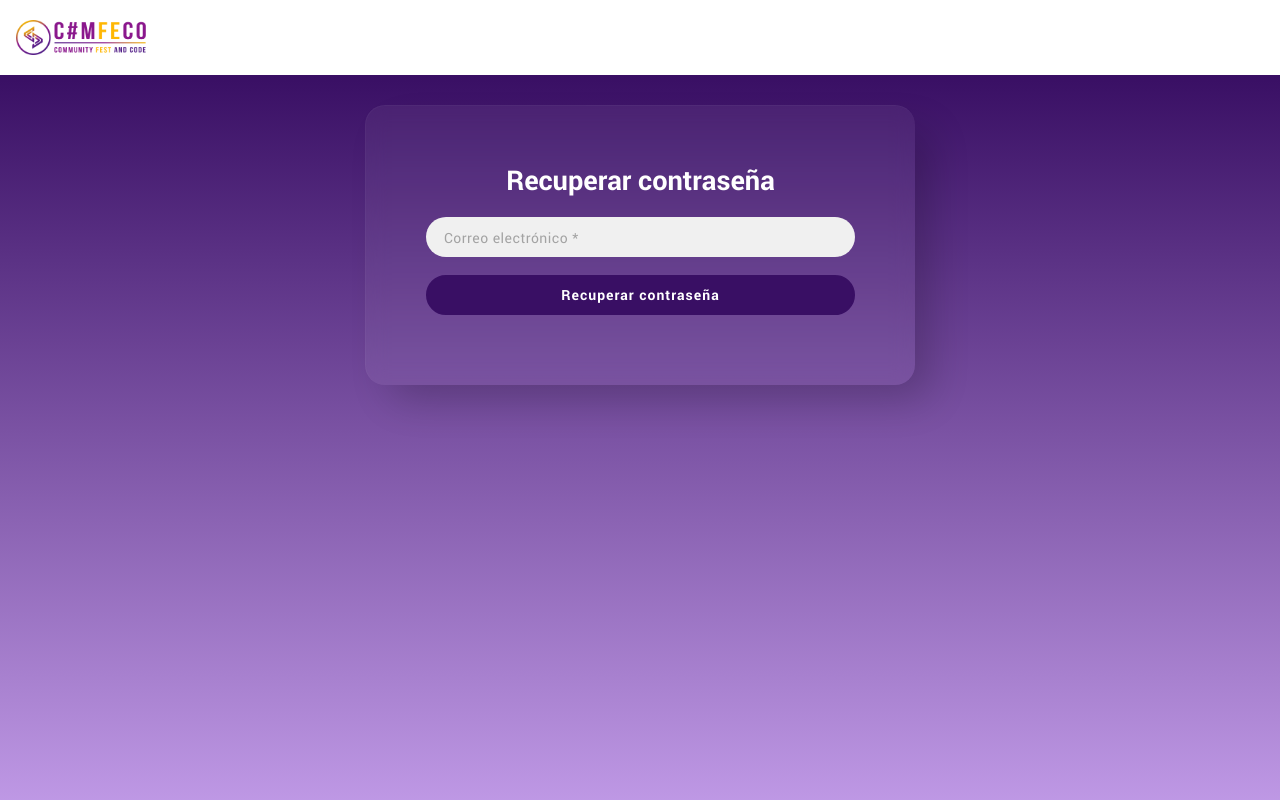
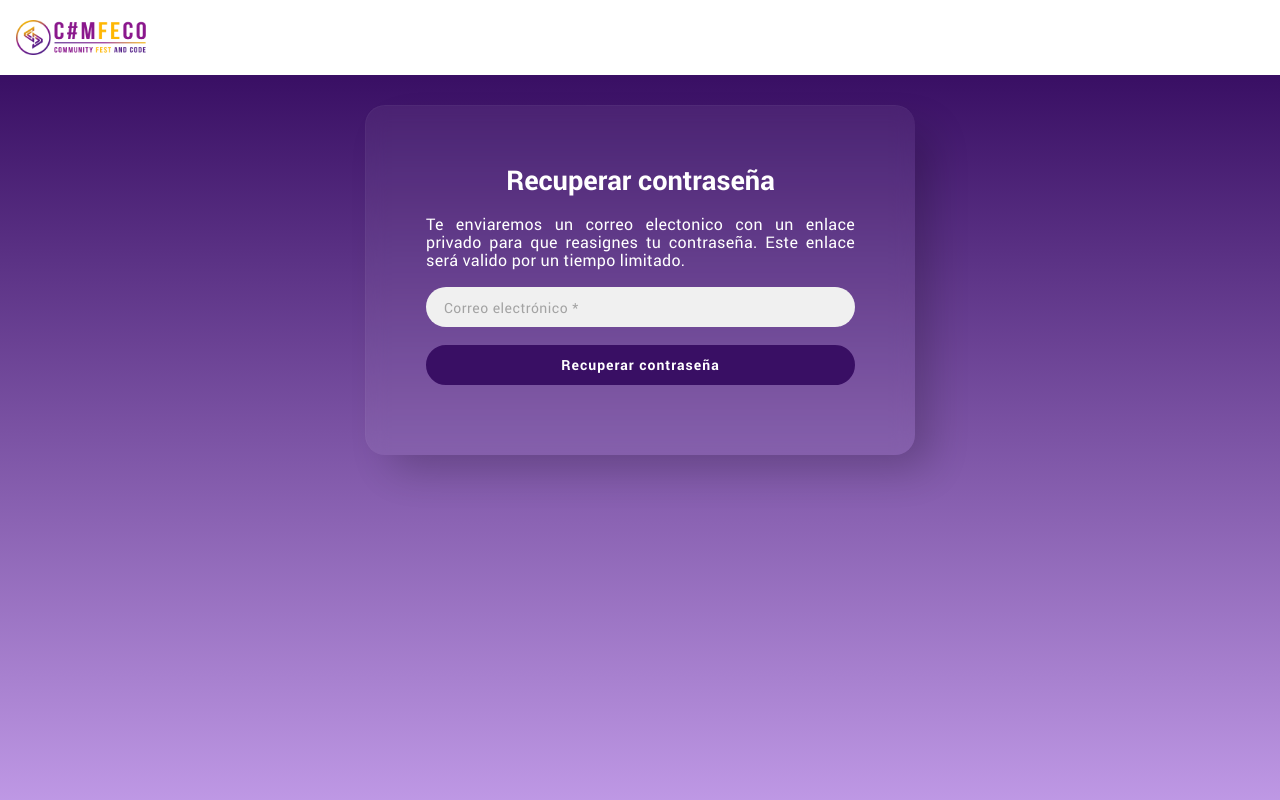
Before and after one commit to Comunidad-de-Programadores/team-vue-4-comfeco, a Vue app: page /recover-password in a window 1280 px wide. Shown: the top 800 px of the page. Built offline with nearby package versions, Linux system fonts and the light colour scheme.

Commit message:
Add text of form recover password

```diff
--- a/src/components/PxRecoverPassForm.vue
+++ b/src/components/PxRecoverPassForm.vue
@@ -9,6 +9,11 @@
         novalidate="true"
       >
         <h2 class="title">Recuperar contraseña</h2>
+        <p class="recover__text">
+          Te enviaremos un correo electonico con un enlace privado para que
+          reasignes tu contraseña. Este enlace será valido por un tiempo
+          limitado.
+        </p>
         <div class="input-group">
           <input
             type="email"
@@ -67,5 +72,12 @@ export default {
 <style scoped lang="scss">
 .recover {
   align-items: flex-start;
+  &__text {
+    color: var(--color-white);
+    margin: 6px 0 10px 0;
+    text-align: justify;
+    line-height: 18px;
+    letter-spacing: 0.3px;
+  }
 }
 </style>
```
